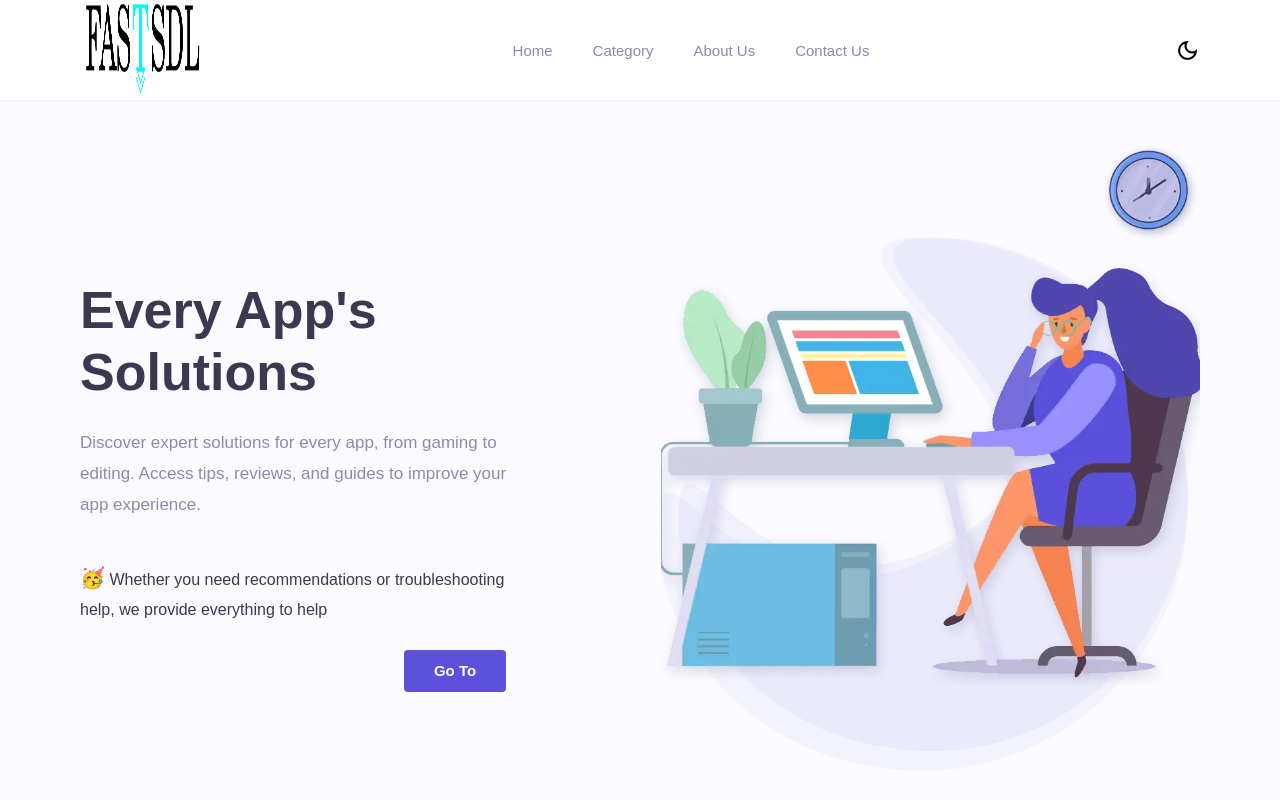
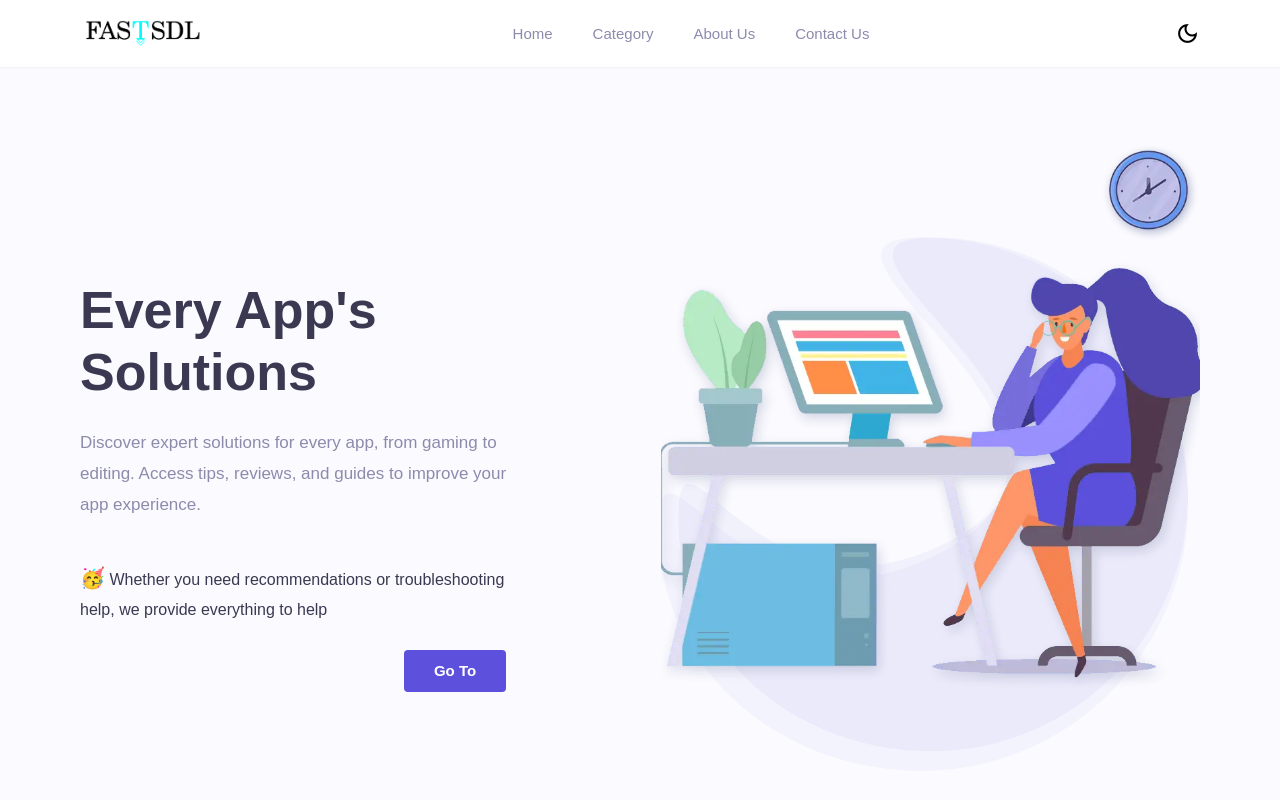
Before and after one commit to This-isjoy/FastsDL, a plain HTML site: page index.html in a window 1280 px wide. Shown: the top 800 px of the page. Drawn offline with nearby package versions, Linux system fonts and the light colour scheme.

Commit message:
Update index.html

```diff
--- a/index.html
+++ b/index.html
@@ -18,7 +18,7 @@
     <header class="header" id="Header_dark" data-header>
         <div class="container">
             <a href="/" class="logo">
-               <img src="./assets/images/logo.png" alt="fastsdl" width="200" height="100">
+               <img src="./assets/images/logo.png" alt="fastsdl" />
             </a>
 
             <button class="menu-toggle-btn" data-nav-toggle-btn>
```
